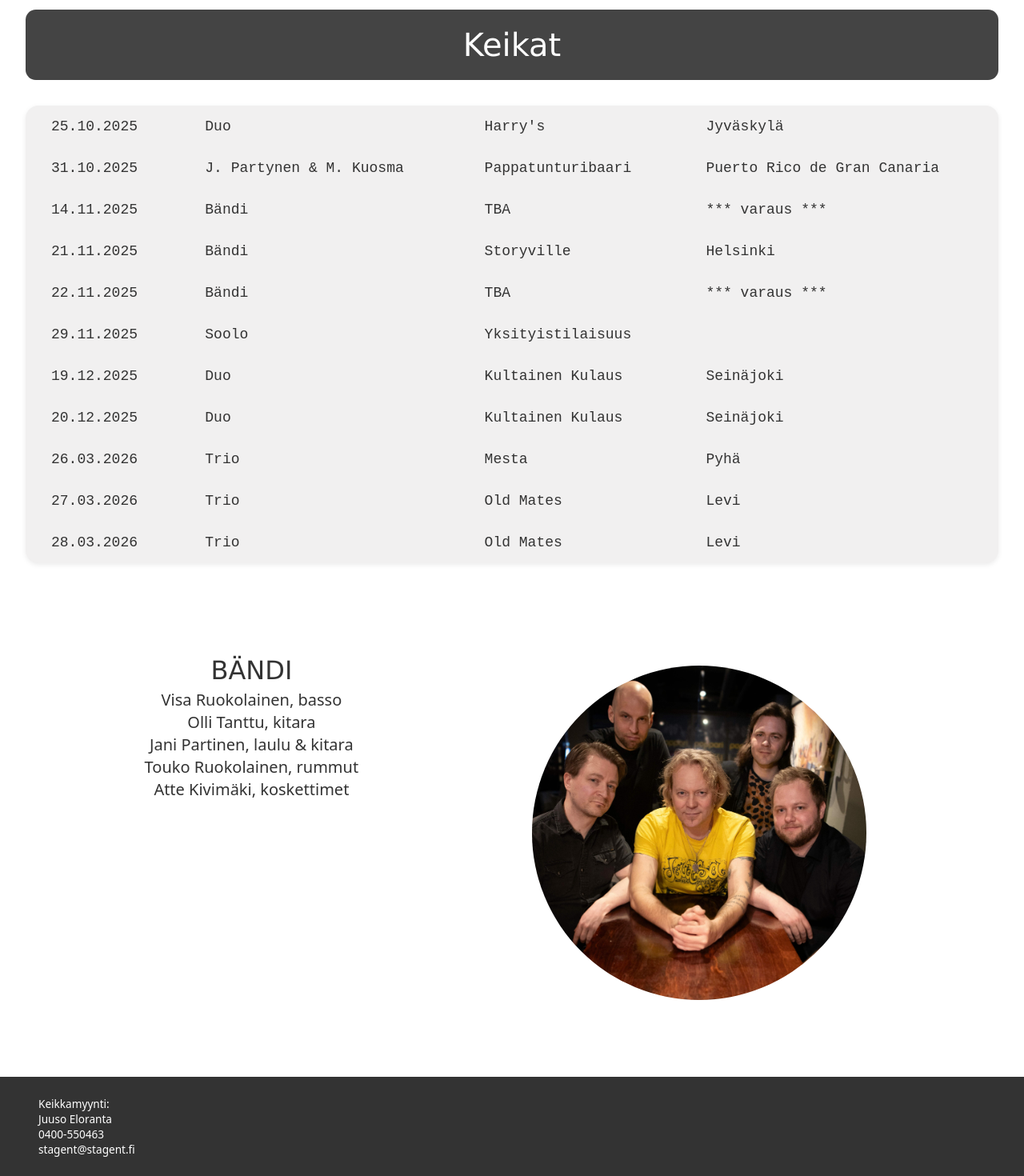
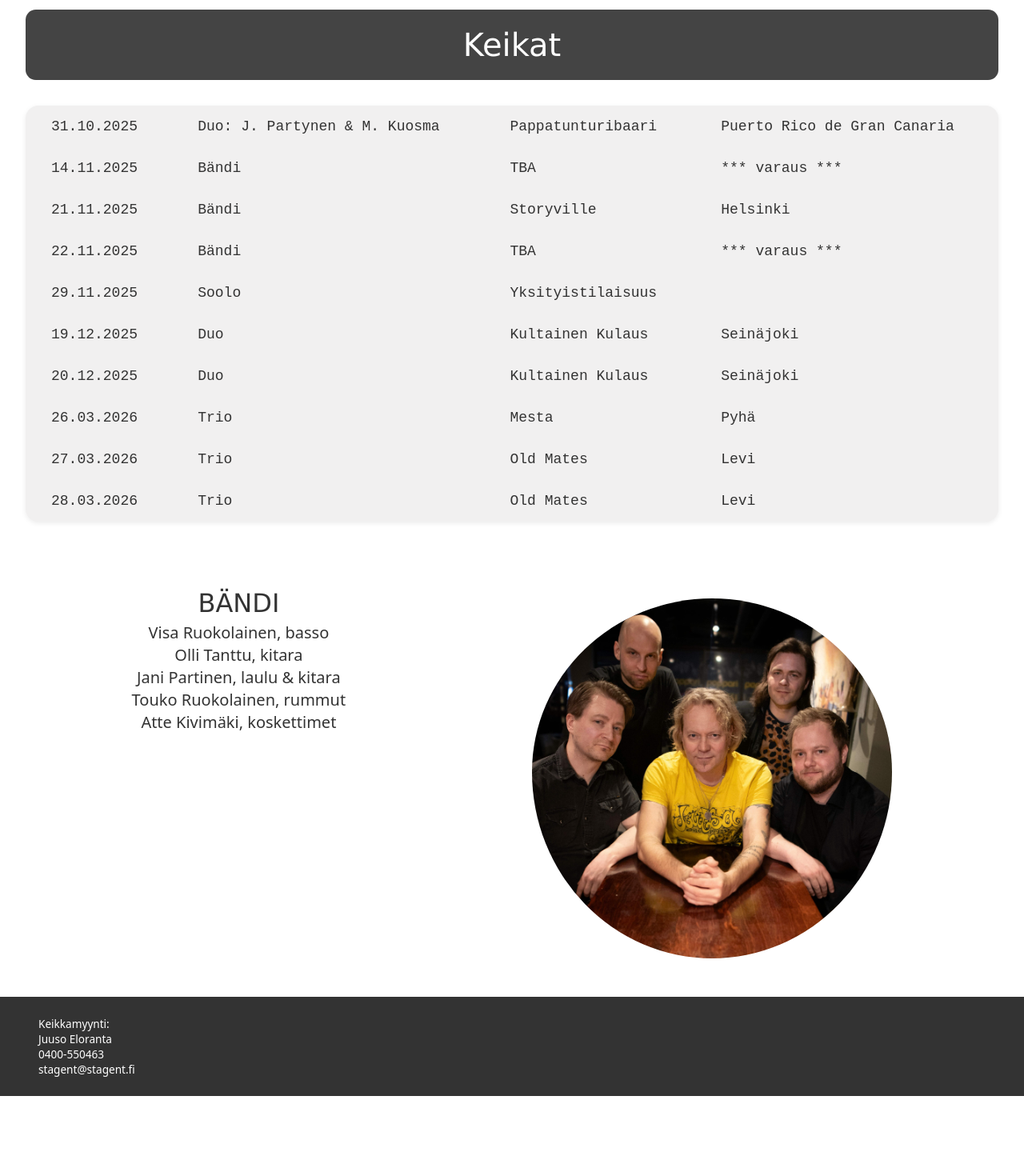
Before and after one commit to aj-kivimaki/jpx, a React (Vite) app in the folder frontend/: page / in a window 1280 px wide. Shown: the part 933-2403 px from the top of the page at 80% size. After the commit the page ends 2303 px from the top, so only its background shows below. Built offline with nearby package versions, Linux system fonts and the light colour scheme; a web font is replaced by a local one.

Commit message:
fix info padding

```diff
--- a/frontend/src/components/Info.module.css
+++ b/frontend/src/components/Info.module.css
@@ -2,13 +2,13 @@
   display: flex;
   justify-content: space-around;
   text-align: center;
-  padding: 5rem;
+  padding: 3rem;
   font-size: 1.25rem;
 }
 
 .info img {
   border-radius: 50%;
-  padding: 1rem;
+  padding-top: 1rem;
 }
 
 @media (max-width: 868px) {
--- a/frontend/src/gigs.json
+++ b/frontend/src/gigs.json
@@ -1,14 +1,7 @@
 [
   {
-    "date": "25.10.2025",
-    "lineup": "Duo",
-    "venue": "Harry's",
-    "city": "Jyväskylä",
-    "description": ""
-  },
-  {
     "date": "31.10.2025",
-    "lineup": "J. Partynen & M. Kuosma",
+    "lineup": "Duo: J. Partynen & M. Kuosma",
     "venue": "Pappatunturibaari",
     "city": "Puerto Rico de Gran Canaria",
     "description": ""
```
